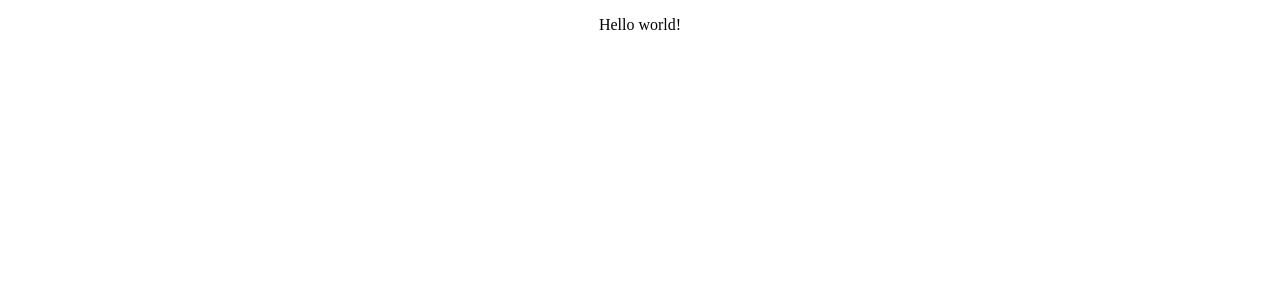
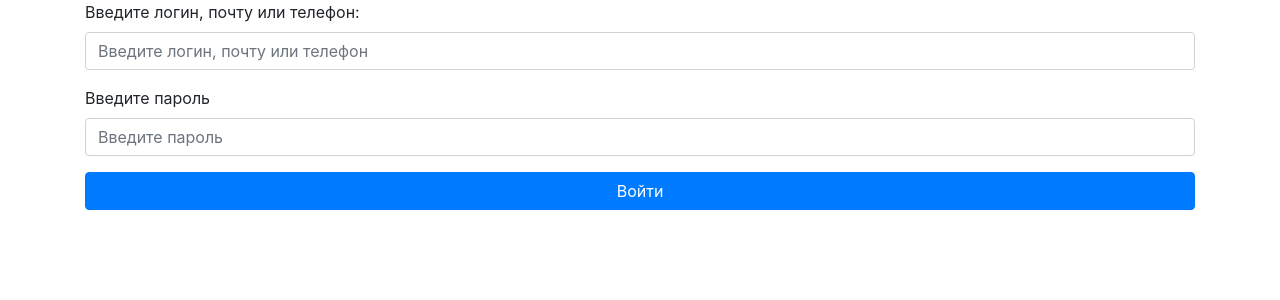
Before and after one commit to MarshalX/yandex-music-token, a React (Create React App) app: page / in a window 1280 px wide. Shown: the top 300 px of the page. Built offline with nearby package versions, Linux system fonts and the light colour scheme.

Commit message:
Added bootstrap and primitive form on bootstrap-react.

```diff
--- a/package.json
+++ b/package.json
@@ -3,8 +3,11 @@
   "version": "0.1.0",
   "private": true,
   "dependencies": {
+    "bootstrap": "^4.3.1",
     "gh-pages": "^2.1.1",
+    "jquery": "^3.4.1",
     "react": "^16.12.0",
+    "react-bootstrap": "^1.0.0-beta.16",
     "react-dom": "^16.12.0",
     "react-scripts": "3.2.0"
   },
--- a/src/App.css
+++ /dev/null
@@ -1,3 +0,0 @@
-.App {
-  text-align: center;
-}
--- a/src/App.js
+++ b/src/App.js
@@ -1,16 +1,30 @@
-import React from 'react';
-import './App.css';
+import React, {Component} from 'react';
+import $ from 'jquery';
+import 'bootstrap/dist/css/bootstrap.min.css';
+import {Button, Container, Form} from 'react-bootstrap'
 
-function App() {
-  return (
-    <div className="App">
-      <header>
-        <p>
-          Hello world!
-        </p>
-      </header>
-    </div>
-  );
+class App extends Component {
+    render() {
+        return (
+            <Container>
+                <Form>
+                    <Form.Group controlId="formBasicEmail">
+                        <Form.Label column={false}>Введите логин, почту или телефон:</Form.Label>
+                        <Form.Control type="email" placeholder="Введите логин, почту или телефон"/>
+                    </Form.Group>
+
+                    <Form.Group controlId="formBasicPassword">
+                        <Form.Label column={false}>Введите пароль</Form.Label>
+                        <Form.Control type="password" placeholder="Введите пароль"/>
+                    </Form.Group>
+
+                    <Button variant="primary" type="submit" block>
+                        Войти
+                    </Button>
+                </Form>
+            </Container>
+        );
+    }
 }
 
 export default App;
```
Also changed, not shown: 1 other file (tests, documents, lock files or other folders).
